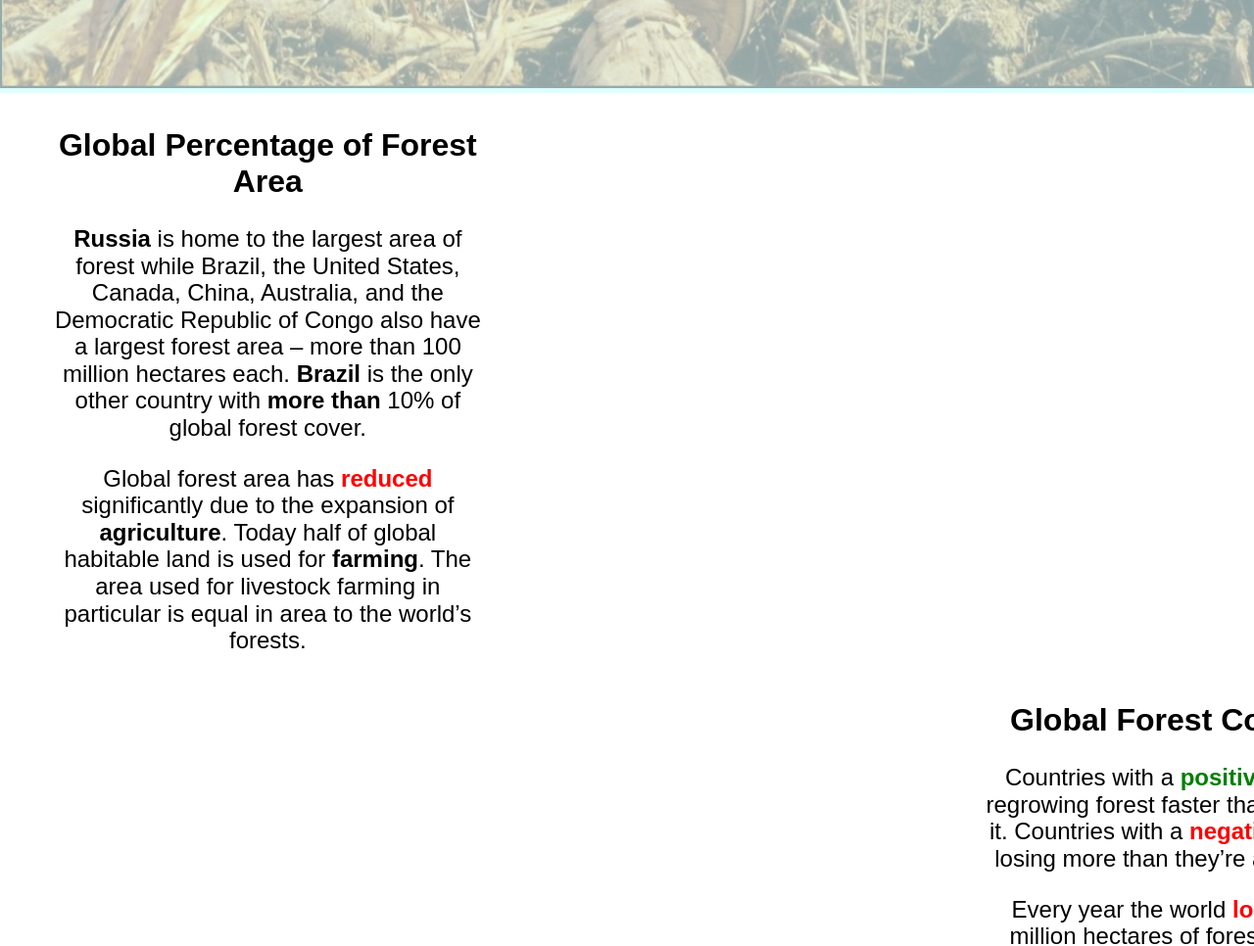
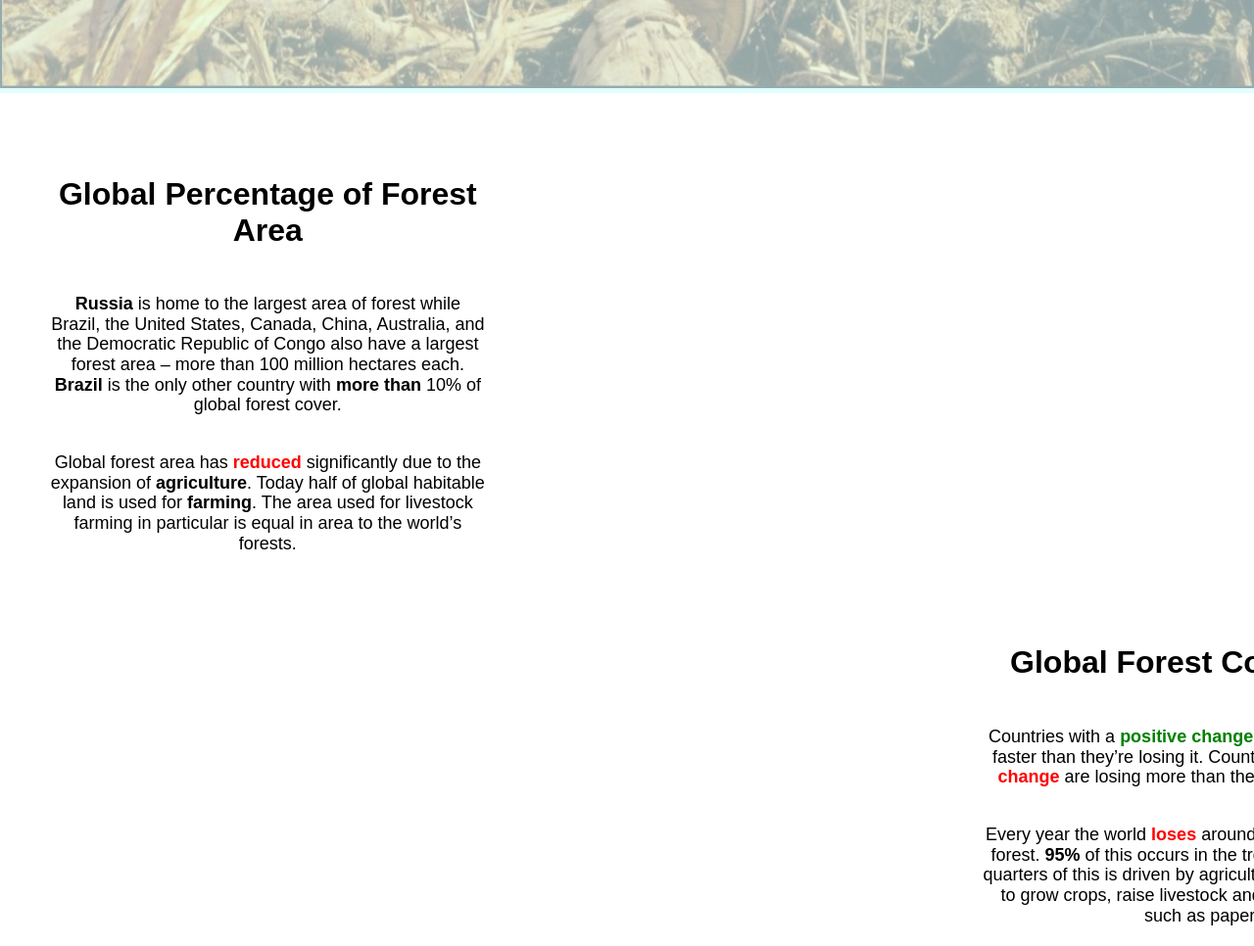
Before and after one commit to KentFong/Project-2, a plain HTML site: page index.html in a window 1280 px wide. Shown: the part 760-1726 px from the top of the page at 98% size. Drawn offline with nearby package versions, Linux system fonts and the light colour scheme; a script that the page names is missing.

Commit message:
Update styles.css

```diff
--- a/styles.css
+++ b/styles.css
@@ -117,11 +117,13 @@ h2 {
     font-weight: 800;
     text-align: center;
     font-size: xx-large;
+	padding-top: 50px;
 }
 
 p{
     text-align: center;
-    font-size: x-large;
+    font-size: large;
+	padding-top: 20px;
 }
 
 body {
```
